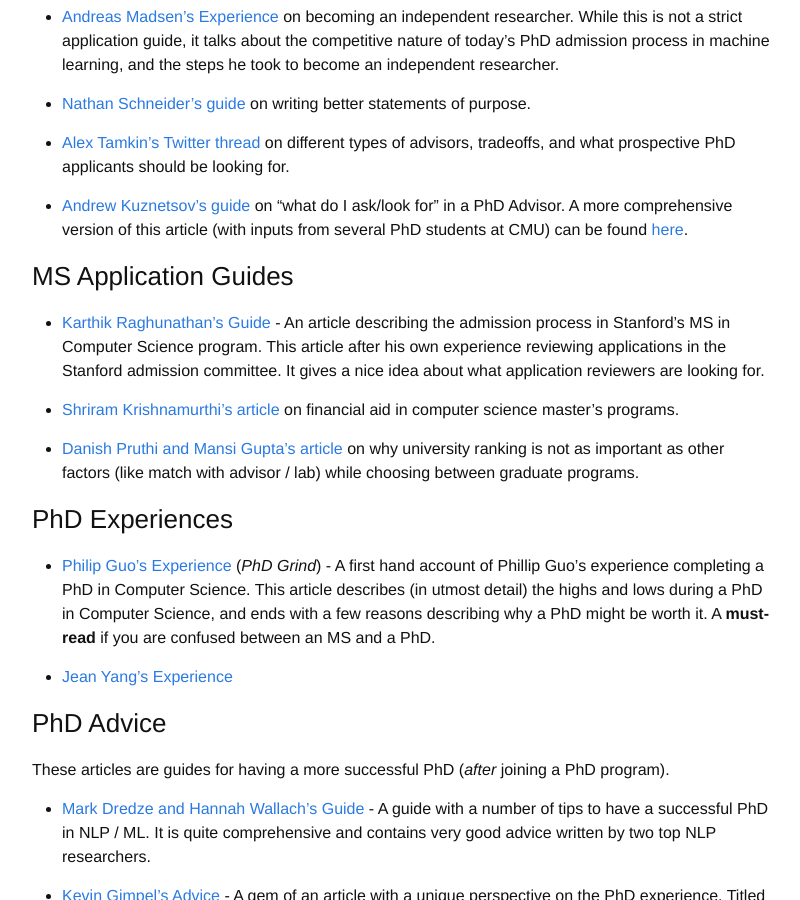
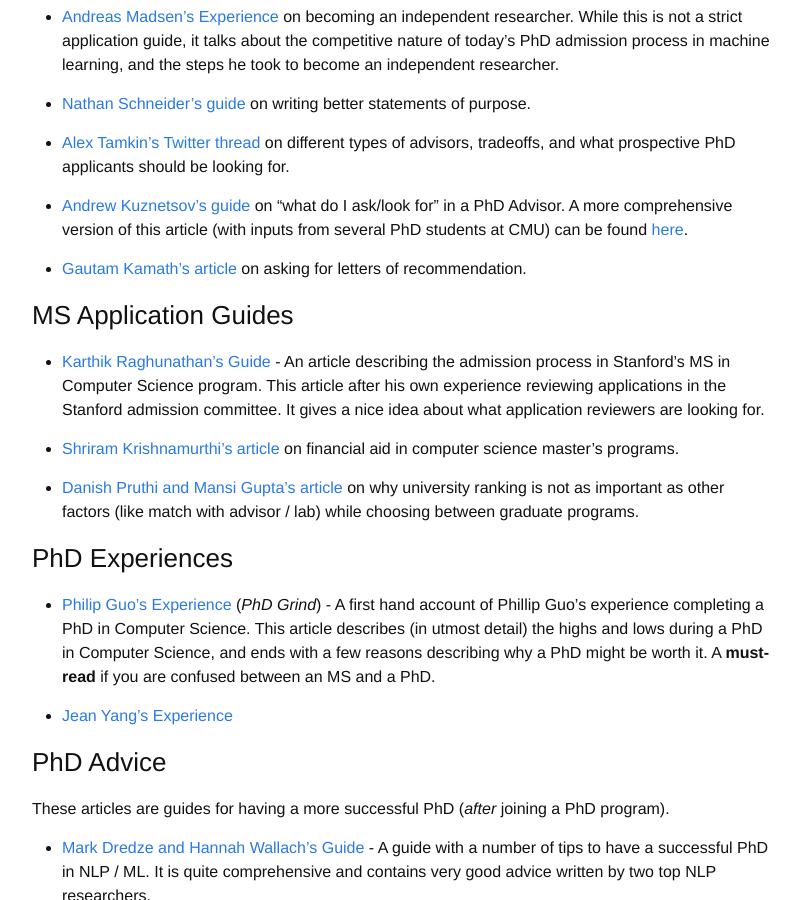
Before and after one commit to martiansideofthemoon/martiansideofthemoon.github.io, a Jekyll site: the page built from _posts/2018-05-30-grad-resources.markdown, in a window 1280 px wide and 900 px high, scrolled down 2157 px. Shown: the whole window, without its empty margins (238-1038 px from the left). Built offline with Jekyll 4.4.1, drawn with Linux system fonts in a browser that asks for light colours; comment, search, counter and statistics services are not loaded.

Commit message:
Update 2018-05-30-grad-resources.markdown

```diff
--- a/_posts/2018-05-30-grad-resources.markdown
+++ b/_posts/2018-05-30-grad-resources.markdown
@@ -58,6 +58,8 @@ Most of this advice is **written by professors** and is focused towards PhD appl
 
 * [Andrew Kuznetsov's guide](https://www.cs.columbia.edu/wp-content/uploads/2019/03/Get-Advisor.pdf) on "what do I ask/look for" in a PhD Advisor. A more comprehensive version of this article (with inputs from several PhD students at CMU) can be found [here](https://blog.ml.cmu.edu/2020/03/02/questions-to-ask-a-prospective-ph-d-advisor-on-visit-day-with-thorough-and-forthright-explanations/).
 
+* [Gautam Kamath's article](https://kamathematics.wordpress.com/2021/08/18/how-to-ask-for-a-letter-of-recommendation/) on asking for letters of recommendation.
+
 ### MS Application Guides
 
 * [Karthik Raghunathan's Guide](https://cs.stanford.edu/people/rkarthik/DAGAP.pdf) - An article describing the admission process in Stanford's MS in Computer Science program. This article after his own experience reviewing applications in the Stanford admission committee. It gives a nice idea about what application reviewers are looking for.
```
